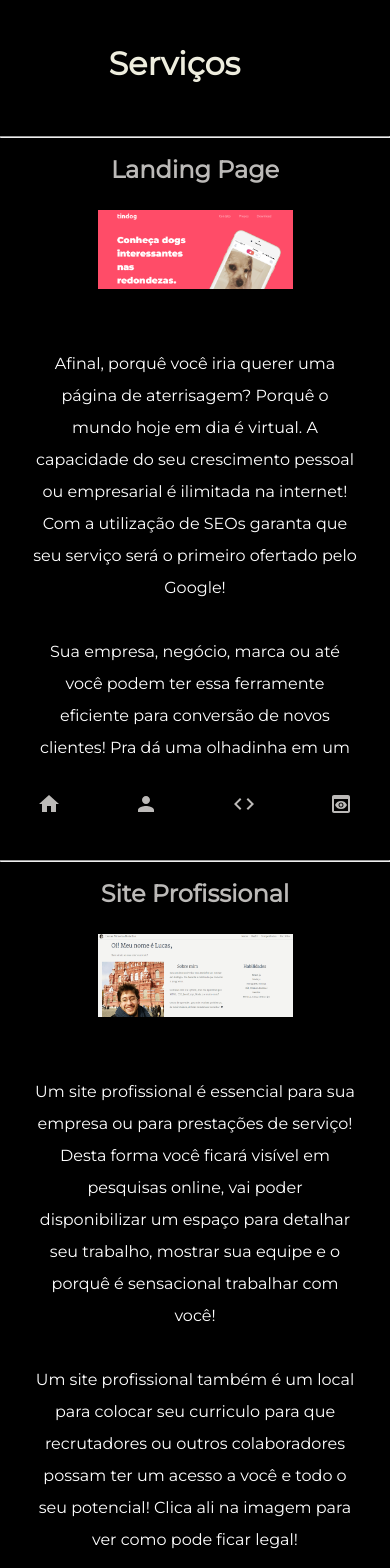
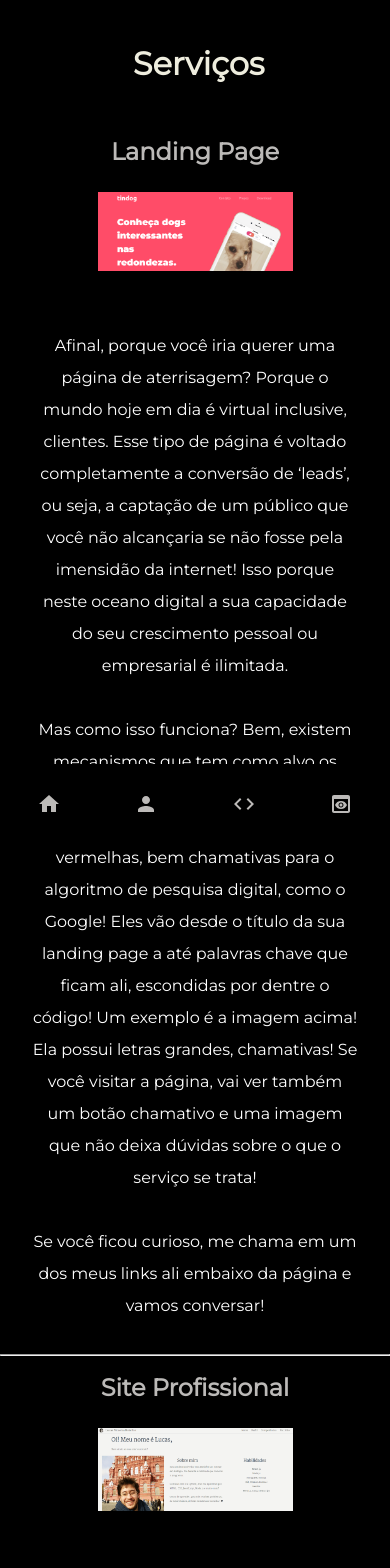
Before and after one commit to Lukelupus/react-professional-resume, a Next.js app: page /crie-seu-site in a window 390 px wide. Shown: the top 1568 px of the page. Built offline with nearby package versions, Linux system fonts and the light colour scheme.

Commit message:
rewrote services text. Increased line height on PC and Ipad screens. Fixed profile-subtitle-service position on mobile

```diff
--- a/pages/crie-seu-site.js
+++ b/pages/crie-seu-site.js
@@ -17,13 +17,13 @@ function Services() {
                 <Card
                     img="images/tdog-min.png"
                     title="Landing Page"
-                    content="Páginas de aterrisagem são aquelas com elementos voltados a aumentar a sua taxa de conversão e crescer o seu negócio! Alguns elementos deste serviço contêm imagens impactantes, botões Call to Action e/ou formulários."
+                    content="Landing Pages - ou Páginas de aterrisagem - são aquelas com elementos voltados a captar mais clientes ou 'leads' e aumentar a sua taxa de conversão! Isso devido a mecanismos que direcionem as ferramentas de pesquisa diretamente para você!"
                     id="#landing-page"
                 />
                     <Card
                     img="images/professional-site-min.png"
                     title="Site Profissional"
-                    content="O futuro é a internet e o futuro, é hoje. Coloque sua empresa, seu perfil profissional ou pessoal online! Vamos juntos pensar no número de páginas e nas palavras chaves para otimização de busca! Ficou curioso? Clica em Saiba Mais para um orçamento."
+                    content="O futuro é a internet e o futuro, é hoje. Este tipo de serviço utiliza-se de várias páginas que deixam migalhas para seus visitantes! Estas visam mantê-los o mais tempo possível para que conheçam você, sua equipe, serviços e sua marca!"
                     id="#professional-site"
                 />
                 <Card
@@ -36,28 +36,29 @@ function Services() {
             </div>
 
             <div className="service-detail">
-            <hr></hr>
+
                 <h2 id="landing-page" className="service-title">Landing Page</h2>
                 <a href="https://lukelupus.github.io/TinDog-Real/" target="_blank" rel="noopener noreferrer"><img className="service-img" src="images/tdog-min.png" alt="landing page SEO minha"></img></a>
 
                 <div  className="service-container" >
-                    <p className="service-info">Afinal, porquê você iria querer uma página de aterrisagem? Porquê o mundo hoje em dia é virtual. A capacidade do seu crescimento pessoal ou empresarial é ilimitada na internet! Com a utilização de SEOs garanta que seu serviço será o primeiro ofertado pelo Google!</p>
-                    <p className="service-info">Sua empresa, negócio, marca ou até você podem ter essa ferramente eficiente para conversão de novos clientes! Pra dá uma olhadinha em um exemplo de landing page feita por mim é só clicar na imagem!</p>
+                    <p className="service-info">Afinal, porque você iria querer uma página de aterrisagem? Porque o mundo hoje em dia é virtual inclusive, clientes. Esse tipo de página é voltado completamente a conversão de ‘leads’, ou seja, a captação de um público que você não alcançaria se não fosse pela imensidão da internet! Isso porque neste oceano digital a sua capacidade do seu crescimento pessoal ou empresarial é ilimitada.</p>
+                    <p className="service-info">Mas como isso funciona? Bem, existem mecanismos que tem como alvo os Search Engine Optimization – ou SEOs – que atuam como grandes bandeiras vermelhas, bem chamativas para o algoritmo de pesquisa digital, como o Google! Eles vão desde o título da sua landing page a até palavras chave que ficam ali, escondidas por dentre o código! Um exemplo é a imagem acima! Ela possui letras grandes, chamativas! Se você visitar a página, vai ver também um botão chamativo e uma imagem que não deixa dúvidas sobre o que o serviço se trata!</p>
+                    <p className="service-info">Se você ficou curioso, me chama em um dos meus links ali embaixo da página e vamos conversar!</p>
                 </div>
                 <hr></hr>
                 <h2 id="professional-site" className="service-title">Site Profissional</h2>
                 <a href="https://stark-taiga-49270.herokuapp.com/" target="_blank" rel="noopener noreferrer"><img className="service-img" src="images/professional-site-min.png" alt="site web profissional empresarial pessoal"></img></a>
                 <div className="service-container">
-                    <p className="service-info">Um site profissional é essencial para sua empresa ou para prestações de serviço! Desta forma você ficará visível em pesquisas online, vai poder disponibilizar um espaço para detalhar seu trabalho, mostrar sua equipe e o porquê é sensacional trabalhar com você!</p>
-                    <p className="service-info">Um site profissional também é um local para colocar seu curriculo para que recrutadores ou outros colaboradores possam ter um acesso a você e todo o seu potencial! Clica ali na imagem para ver como pode ficar legal!</p>
+                    <p className="service-info">Um site profissional é essencial para sua empresa ou para prestações de serviço! Este serviço, diferente das landing pages, não se resumem a apenas uma página! Este é um local que você pretende manter os seus visitantes pelo máximo de tempo. Um site só seu deve ser atrativo, contar histórias e deixar migalhas para que o seu público possa conhecer todo o seu conteúdo, além de ser uma parte viva da sua empresa ou persona! Isso porque é desejável que seus visitantes voltem e vejam sempre as novidades que seu site lindo possui!</p>
+                    <p className="service-info">Além disto, é uma forma você ficará visível no mundo online! Com este serviço você pode comunicar com seu público, detalhar seu trabalho, mostrar sua equipe e o porquê é sensacional trabalhar com você, além de divulgar tudo de novo que você e marca possuem!</p>
+                    <p className="service-info">Um site profissional também é um local para colocar seu currículo para seus pares te conhecerem melhor a visualizarem todo o seu potencial! Clica ali na imagem para ver como pode ficar legal!</p>
                 </div>
                 <hr></hr>
                 <h2 id="online-store" className="service-title">Aplicativos de Web</h2>
                 <a href="https://calm-savannah-08177.herokuapp.com/" target="_blank" rel="noopener noreferrer"><img className="service-img" src="images/todo-list-min.png" alt="venda compra loja virtual"></img></a>
                 <div className="service-container">
                     <p className="service-info">Quer fazer uma listinha online ou um muro de post-its com a sua cara?</p>
-                    <p className="service-info">Essa ferramente é essencial para você que tem apenas 1.389.356.761 coisas para fazer e lembrar todos os dias em seu trabalho ou dia-a-dia!</p>
-                    <p className="service-info">Se você se vê todo dia em frente do computador e precisa daqueles lembretes fáceis com um design bonito feito só para você, vamo bater um papo!</p>
+                    <p className="service-info">Essa ferramente é essencial para você que tem apenas 1.389.356.761 coisas para fazer e lembrar todos os dias em seu trabalho ou dia-a-dia! Se você se vê todo dia em frente do computador e precisa daqueles lembretes fáceis com um design bonito feito só para você, vamo bater um papo!</p>
                 </div>
                 <h2>Ainda com dúvida?</h2>
                 <h2> Me chama pra um papo em qualquer uma das redes abaixo:</h2>
--- a/pages/index.js
+++ b/pages/index.js
@@ -1,6 +1,7 @@
 import React from "react";
 import Navbar from "./components/Navbar"
 import Head from "next/head"
+import Link from "next/link";
 
 
 
@@ -20,8 +21,8 @@ function App() {
             <div className="home-presentation-card">
                 <h1 className="home-title">Lucas Moreira Botelho</h1>
                 <h3 className="home-subtitle">Desenvolvedor</h3>
-                <p className="home-text first">Quer criar seu site pessoal, empresarial ou página de aterrisagem? Clica na minha aba de serviços!</p>
-                <p className="home-text second">Mas se você quiser só me conhecer, clica no meu <a to="/profile" className="landing-profile">perfil</a>!</p>
+                <p className="home-text first">Quer criar seu site pessoal, empresarial ou página de aterrisagem? Clique em <Link href="/crie-seu-site"><a><strong>serviços!</strong></a></Link></p>
+                <p className="home-text second">Mas se você quiser só me conhecer, clica no meu <Link href="/profile"><a><strong>perfil</strong></a></Link>!</p>
             </div>
             <div className="social">
                     <a
--- a/styles/styles.css
+++ b/styles/styles.css
@@ -71,6 +71,10 @@ a:visited {
     color: var(--text-primary);
 }
 
+strong {
+    color: #F7E2E2;
+    font-size: 1.25em;
+}
 
 /* Navbar */
 
@@ -513,10 +517,6 @@ a:visited {
     display: block;
     padding-right: 100px;
     font-size: 2em;
-    opacity: 0;
-    animation: landingPageAnimation 3s ease forwards;
-    animation-delay: .5s;
-    animation-duration: 1000ms;
     color: var(--bg-secondary);
 
 
@@ -694,7 +694,7 @@ a:visited {
     }
 
     .profile-subtitle-service {
-        margin-left: 15%;
+        margin-left: 27.5%;
     }
 
     .skills {
@@ -840,8 +840,9 @@ a:visited {
     }
 
     .service-info {
-        font-size: .9em;
+        font-size: 1em;
         width: 80%;
+        line-height: 3;
     }
 
     .service-container {
```
